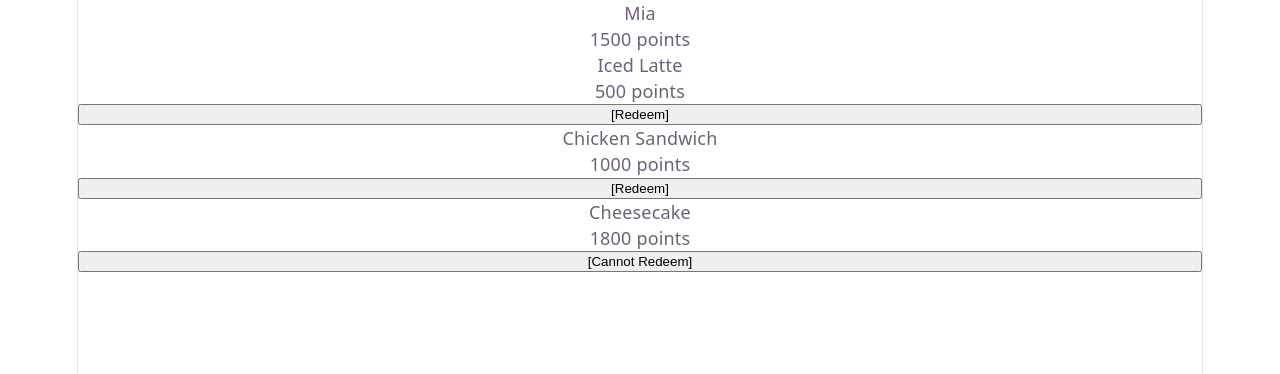
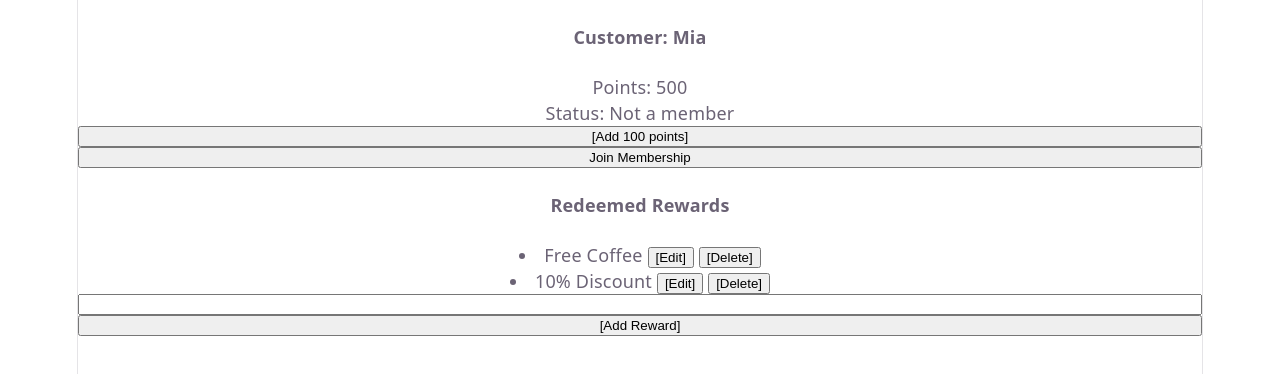
Before and after one commit to WongYouMin/kita, a React app in the folder frontend/: page / in a window 1280 px wide. Shown: the top 374 px of the page. Built offline with nearby package versions, Linux system fonts and the light colour scheme; the HTML template or start-up script is replaced by a standard one.

Commit message:
add useState exercises

```diff
--- a/frontend/src/App.jsx
+++ b/frontend/src/App.jsx
@@ -1,34 +1,107 @@
+import { useState } from "react"
 import CustomerCard from "./CustomerCard";
 import RewardList from "./RewardList";
+function App(){
+const [customer, setCustomer] = useState({
+  name: "Mia",
+  points: 500,
+  isMember: false,
+  rewards: [
+    { id: 1, name: "Free Coffee" },
+    { id: 2, name: "10% Discount" }
+  ]
+});
 
-function App(){
+const [newReward, setNewReward] = useState("");
 
-  // Data
-  const customer = {
-    name: "Mia",
-    points: 1500
-  };
+const updateCustomerPoints = () => {
+  setCustomer((previousCustomer) => ({
+      ...previousCustomer,
+      points: previousCustomer.points + 100
+  }));
+};
 
-  const rewards = [
-    { id: 1, name: "Iced Latte", points: 500 },
-    { id: 2, name: "Chicken Sandwich", points: 1000 },
-    { id: 3, name: "Cheesecake", points: 1800 }
-  ];
+const updateCustomerStatus = () => {
+  setCustomer((previousCustomer) => {
+    return {
+      ...previousCustomer,
+      isMember: !previousCustomer.isMember
+    };
+  });
+};
 
-  const handleRedeem = (rewardName, rewardPoints) => {
-    console.log(`${customer.name} redeemed ${rewardName} for ${rewardPoints} points.`);
-  };
+const updateRewardInput = (event) => {
+  setNewReward(event.target.value);
+};
+
+const updateReward = (event) => {
+  setCustomer((previousCustomer) => {
+    if(!event.target.value.trim()){
+      return {
+        ...previousCustomer
+      };
+    }
+    const updatedRewards = [
+      ...previousCustomer.rewards,
+      {
+        id: Date.now(),
+        name: event.target.value.trim()
+      }
+    ];
+    setNewReward("");
+    return {
+      ...previousCustomer,
+      rewards: updatedRewards
+    };
+  });
+};
+
+const deleteReward = (event) => {
+  setCustomer((previousCustomer) => {
+    const updatedRewards = previousCustomer.rewards.filter((reward) => reward.id !== Number(event.target.value));
+    return {
+      ...previousCustomer,
+      rewards: updatedRewards
+    };
+  });
+};
+
+const editReward = (event) => {
+  setCustomer((previousCustomer) => {
+    const randomRewards = ['Biscoff Cookies', 'Oreo Original', 'Orice Rice Crackers'];
+    const randomIndex = Math.floor(Math.random() * randomRewards.length);
+    const updatedRewards = previousCustomer.rewards.map((reward)=> {
+      if(Number(event.target.value) === reward.id){
+        return {
+          id: reward.id,
+          name: randomRewards[randomIndex]
+        };
+      } else {
+        return reward;
+      }
+    });
+    return {
+      ...previousCustomer,
+      rewards: updatedRewards
+    };
+  });
+};
 
   return(
     <>
       <CustomerCard
         customer={customer}
+        updateCustomerPoints={updateCustomerPoints}
+        updateCustomerStatus={updateCustomerStatus}
       />
+      <h4>Redeemed Rewards</h4>
       <RewardList
-        rewards={rewards}
-        customer={customer}
-        handleRedeem={handleRedeem}
+        rewards={customer.rewards}
+        deleteReward={deleteReward}
+        editReward={editReward}
       />
+      <input type="text" name="newReward" value={newReward} onChange={updateRewardInput}/>
+      <button name="reward" value={newReward} onClick={updateReward}>[Add Reward]</button>
     </>
   )
 }
--- a/frontend/src/CustomerCard.jsx
+++ b/frontend/src/CustomerCard.jsx
@@ -1,9 +1,11 @@
-function CustomerCard({customer}){
-    const {name, points} = customer;
+function CustomerCard({customer, updateCustomerPoints, updateCustomerStatus}){
     return(
         <>
-            <p>{name}</p>
-            <p>{points} points</p>
+            <h4>Customer: {customer.name}</h4>
+            <p>Points: {customer.points}</p>
+            <p>Status: {customer.isMember ? 'Member' : 'Not a member'}</p>
+            <button name="points" value={customer.points} onClick={updateCustomerPoints}>[Add 100 points]</button>
+            <button name="isMember" value={customer.isMember} onClick={updateCustomerStatus}>{customer.isMember ? 'Leave Membership' : 'Join Membership'}</button>
         </>
     )
 }
--- a/frontend/src/RewardList.jsx
+++ b/frontend/src/RewardList.jsx
@@ -1,19 +1,13 @@
-import RewardCard from "./RewardCard"
-function RewardList({rewards, customer, handleRedeem}){
+function RewardList({rewards, deleteReward, editReward}){
     return(
         <>
-            {rewards
-                .map(({id, name, points}) => {
-                return(
-                    <RewardCard
-                        key={id}
-                        name={name}
-                        points={points}
-                        customer={customer}
-                        handleRedeem={handleRedeem}
-                    />
-                )
-            })}
+            {
+                rewards.map(({id, name}) => {
+                    return (
+                        <li key={id}>{name} <button value={id} onClick={editReward}>[Edit]</button> <button value={id} onClick={deleteReward}>[Delete]</button></li>
+                    )
+                })
+            }
         </>
     )
 }
```
